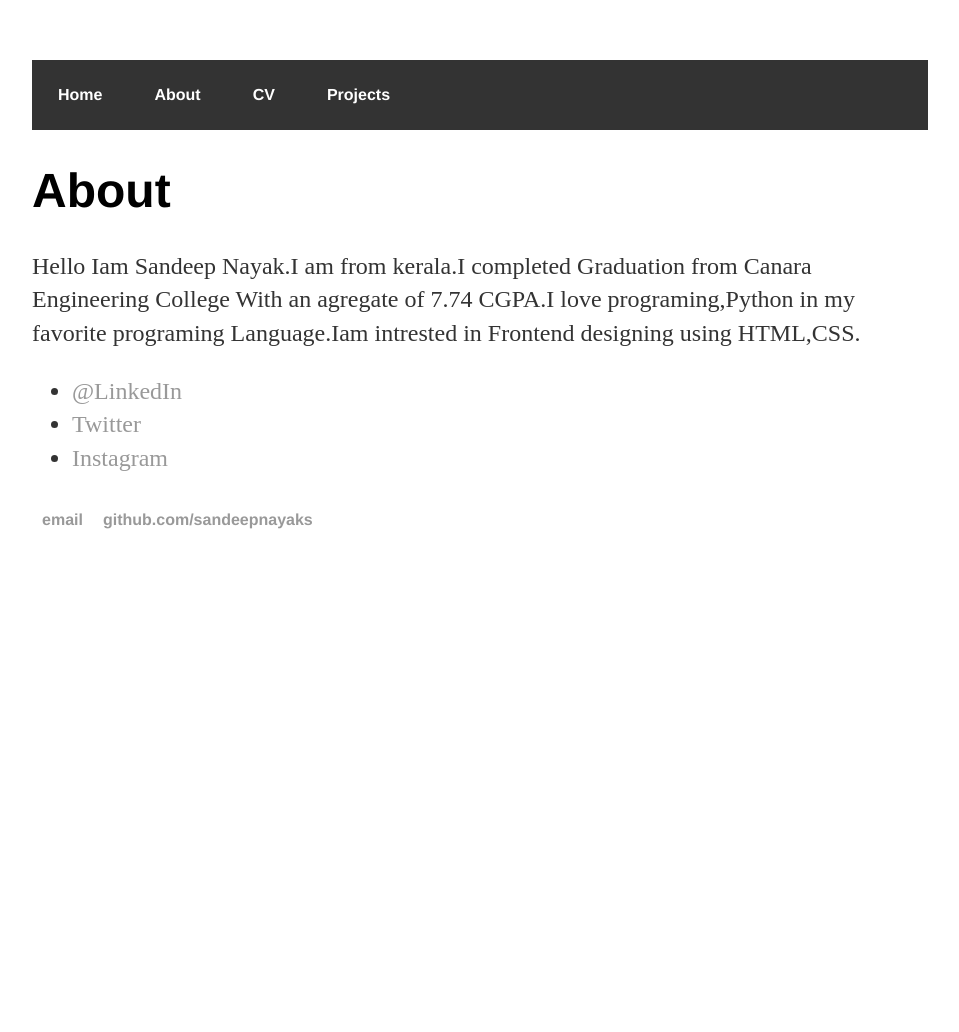
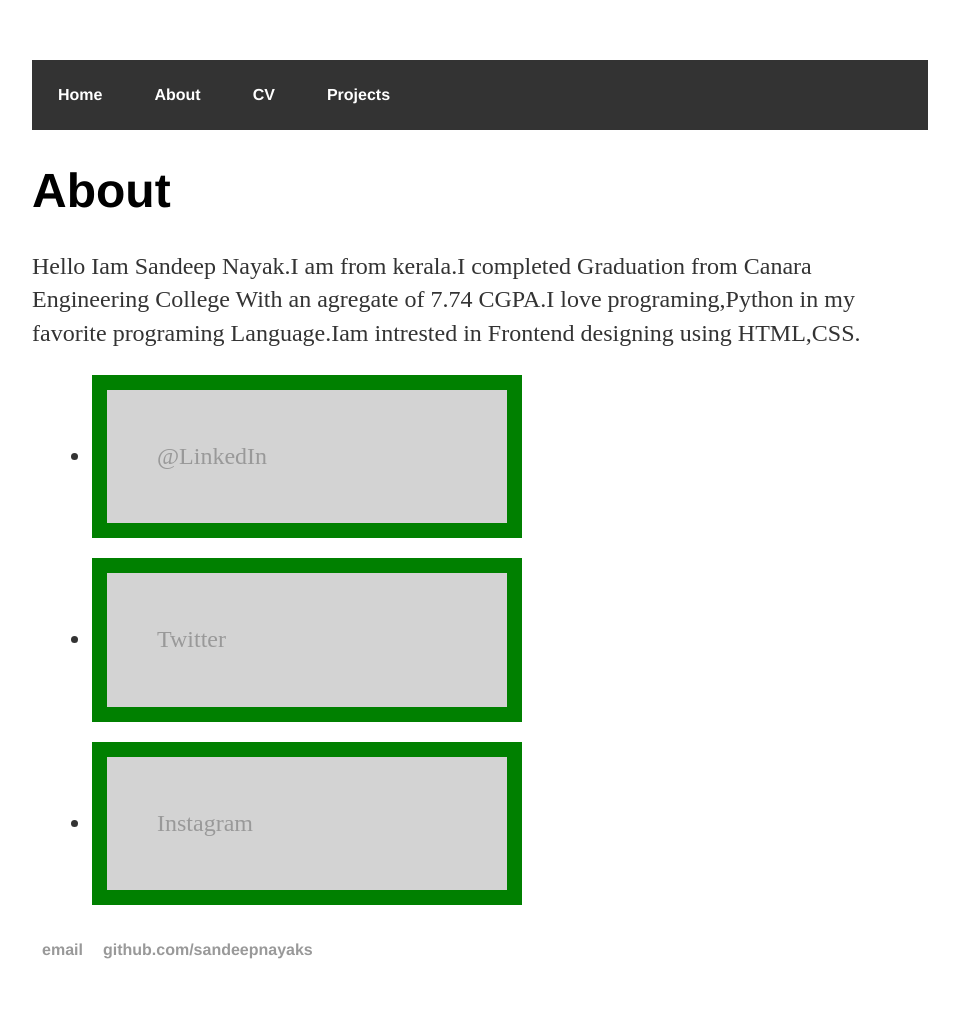
Before and after one commit to sandeepnayaks/sandeepnayaks.github.io, a Jekyll site: the page built from about/index.html, in a window 1280 px wide. Shown: the whole page, without its empty margins (160-1119 px from the left). Built offline with Jekyll 4.4.1, drawn with Linux system fonts in a browser that asks for light colours; before the commit the page ends 900 px from its top, so only the background shows below that.

Commit message:
Update main.css

```diff
--- a/css/main.css
+++ b/css/main.css
@@ -17,7 +17,12 @@ nav ul{background-color: #333;}
 nav ul li, footer ul li { display: inline; margin-right: 20px; float: left; }
 
 
-
+ div li{background-color: lightgrey;
+  width: 300px;
+  border: 15px solid green;
+  padding: 50px;
+  margin: 20px;
+}
 
 nav ul li a {
   display: block;
```
